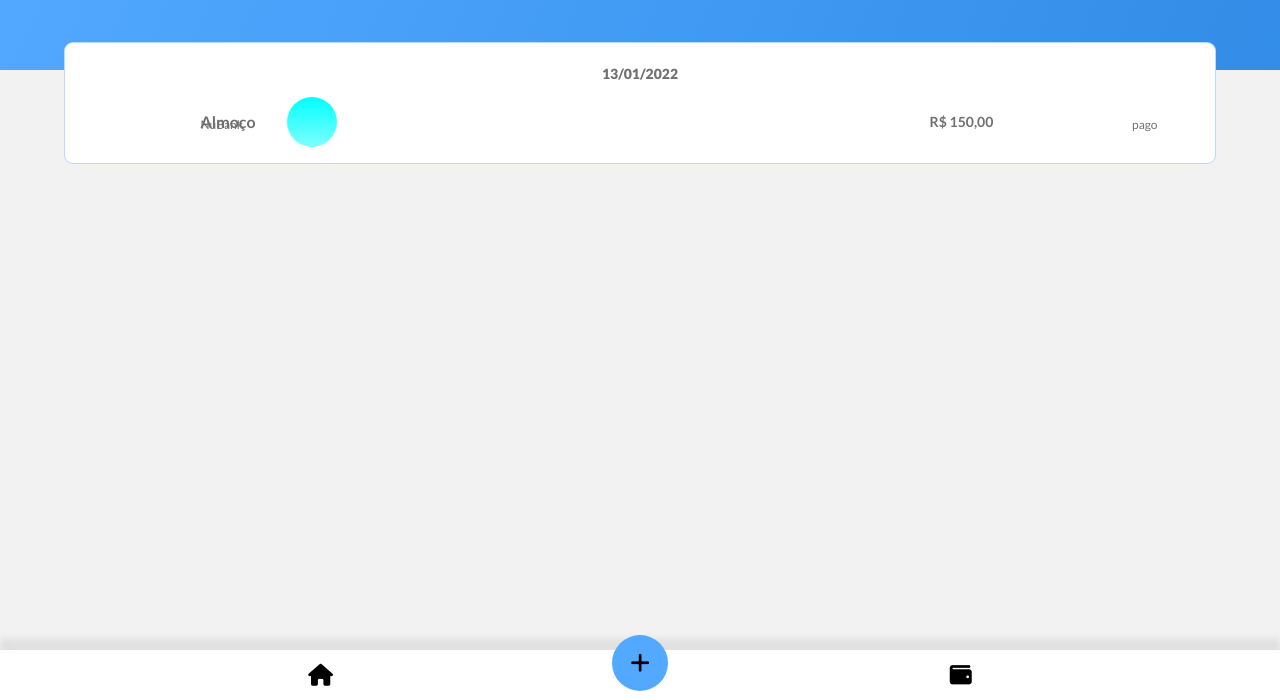
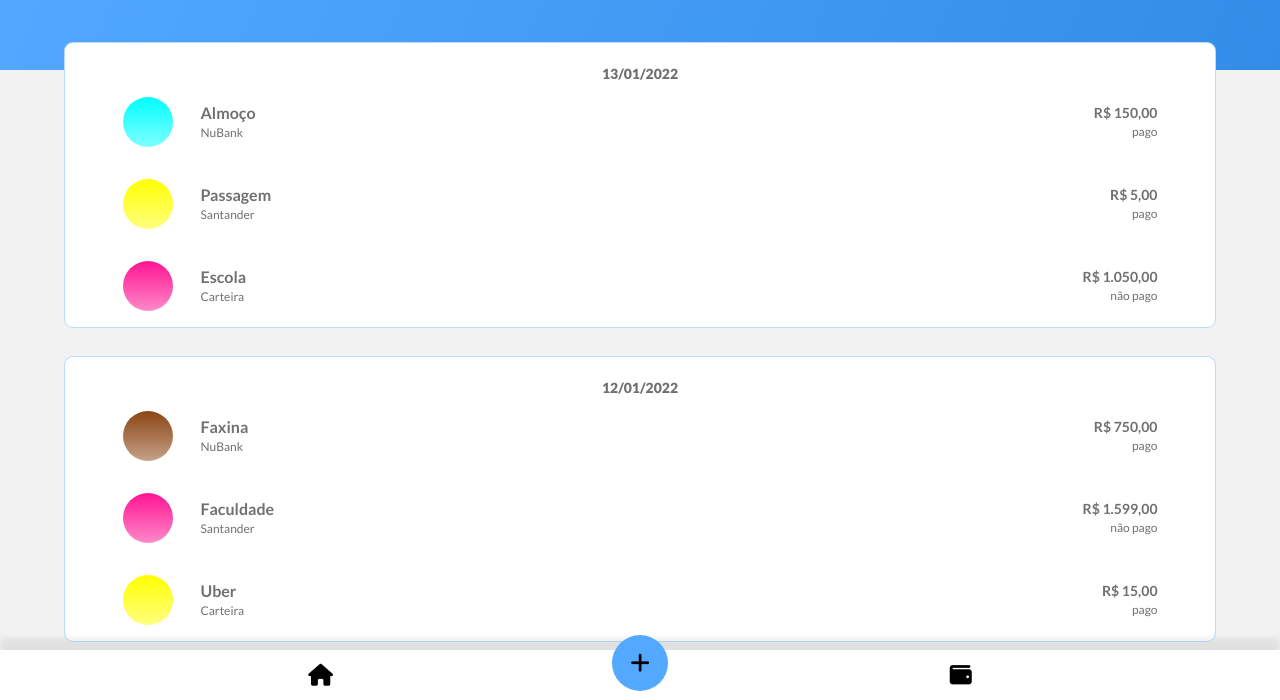
Before and after one commit to FehSouza/contas, a plain HTML site: page index.html in a window 1280 px wide. Shown: the part 100-800 px from the top of the page. Drawn offline with Linux system fonts and the light colour scheme.

Commit message:
alteracoes accounts e bill

```diff
--- a/src/components/AccountAdd/index.js
+++ /dev/null
@@ -1,51 +0,0 @@
-import { Element } from '../shared/Element/index.js';
-import { importCSS } from '../../utils/importCSS/index.js';
-
-importCSS('./src/components/AccountAdd/styles.css');
-
-export const AccountAdd = (properties) => {
-  const $accountWrapper = Element('div', { class: 'account-wrapper' });
-
-  for (const key in properties) {
-    if (key === 'category') {
-      const $categoryColor = Element('div', { class: 'account-category-color' });
-      if (properties[key] === 'food') $categoryColor.classList.add('color-cyan');
-      if (properties[key] === 'house') $categoryColor.classList.add('color-brown');
-      if (properties[key] === 'education') $categoryColor.classList.add('color-pink');
-      if (properties[key] === 'health') $categoryColor.classList.add('color-orange');
-      if (properties[key] === 'transport') $categoryColor.classList.add('color-yellow');
-      $accountWrapper.appendChild($categoryColor);
-    }
-
-    const $categoryAndWallet = Element('div', { class: 'account-category-and-wallet' });
-
-    if (key === 'typeCategory') {
-      const $category = Element('span', { class: 'account-category', children: properties[key] });
-      $categoryAndWallet.appendChild($category);
-    }
-
-    if (key === 'wallet') {
-      const $wallet = Element('span', { class: 'account-wallet', children: properties[key] });
-      $categoryAndWallet.appendChild($wallet);
-    }
-
-    $accountWrapper.appendChild($categoryAndWallet);
-
-    const $valueAndStatus = Element('div', { class: 'account-value-and-status' });
-
-    if (key === 'moneyValue') {
-      const value = new Intl.NumberFormat('pt-BR', { style: 'currency', currency: 'BRL' }).format(properties[key]);
-      const $value = Element('span', { class: 'account-value', children: value });
-      $valueAndStatus.appendChild($value);
-    }
-
-    if (key === 'status') {
-      const $status = Element('span', { class: 'account-status', children: properties[key] });
-      $valueAndStatus.appendChild($status);
-    }
-
-    $accountWrapper.appendChild($valueAndStatus);
-  }
-
-  return $accountWrapper;
-};
--- a/src/components/AccountsDay/index.js
+++ b/src/components/AccountsDay/index.js
@@ -1,20 +1,19 @@
 import { Element } from '../shared/Element/index.js';
 import { importCSS } from '../../utils/importCSS/index.js';
-import { AccountAdd } from '../AccountAdd/index.js';
+import { Bill } from '../Bill/index.js';
 
 importCSS('./src/components/AccountsDay/styles.css');
 
-export const AccountsDay = (properties) => {
+export const AccountsDay = (props) => {
   const $accountsDayWrapper = Element('div', { class: 'accounts-day-wrapper' });
 
-  for (const key in properties) {
-    if (key === 'date') {
-      const $date = Element('h3', { class: 'accounts-day-date', children: properties[key] });
-      $accountsDayWrapper.appendChild($date);
-    }
+  const $date = Element('h3', { class: 'accounts-day-date', children: props.date });
+  $accountsDayWrapper.appendChild($date);
+
+  for (const item of props.bills) {
+    const $bill = Bill(item);
+    $accountsDayWrapper.appendChild($bill);
   }
 
-  const $accountAdd = AccountAdd(properties);
-  $accountsDayWrapper.appendChild($accountAdd);
   return $accountsDayWrapper;
 };
--- /dev/null
+++ b/src/components/Bill/index.js
@@ -0,0 +1,33 @@
+import { Element } from '../shared/Element/index.js';
+import { importCSS } from '../../utils/importCSS/index.js';
+
+importCSS('./src/components/Bill/styles.css');
+
+export const Bill = ({ category, title, wallet, amount, status }) => {
+  const $accountWrapper = Element('div', { class: 'account-wrapper' });
+
+  const $category = Element('div', { class: 'account-category' });
+  if (category === 'food') $category.classList.add('color-cyan');
+  if (category === 'house') $category.classList.add('color-brown');
+  if (category === 'education') $category.classList.add('color-pink');
+  if (category === 'health') $category.classList.add('color-orange');
+  if (category === 'transport') $category.classList.add('color-yellow');
+  $accountWrapper.appendChild($category);
+
+  const $titleAndWallet = Element('div', { class: 'account-title-and-wallet' });
+  const $title = Element('span', { class: 'account-title', children: title });
+  $titleAndWallet.appendChild($title);
+  const $wallet = Element('span', { class: 'account-wallet', children: wallet });
+  $titleAndWallet.appendChild($wallet);
+  $accountWrapper.appendChild($titleAndWallet);
+
+  const $valueAndStatus = Element('div', { class: 'account-value-and-status' });
+  const value = new Intl.NumberFormat('pt-BR', { style: 'currency', currency: 'BRL' }).format(amount);
+  const $amount = Element('span', { class: 'account-value', children: value });
+  $valueAndStatus.appendChild($amount);
+  const $status = Element('span', { class: 'account-status', children: status });
+  $valueAndStatus.appendChild($status);
+  $accountWrapper.appendChild($valueAndStatus);
+
+  return $accountWrapper;
+};
--- a/src/components/AccountAdd/styles.css
+++ b/src/components/Bill/styles.css
@@ -7,7 +7,7 @@
   margin: 16px;
 }
 
-.account-category-color {
+.account-category {
   width: 50px;
   height: 50px;
   border-radius: 50px;
@@ -28,14 +28,14 @@
   background-image: linear-gradient(180deg, var(--category-transport-A100), var(--category-transport-A50));
 }
 
-.account-category-and-wallet {
+.account-title-and-wallet {
   display: flex;
   flex-direction: column;
   position: absolute;
   left: 78px;
 }
 
-.account-category {
+.account-title {
   font-size: 16px;
   font-weight: 700;
   color: var(--color-grey-100-A100);
--- a/src/pages/Home/index.js
+++ b/src/pages/Home/index.js
@@ -7,7 +7,25 @@ importCSS('./src/pages/Home/styles.css');
 
 export const Home = () => {
   const $header = Header(100000);
-  const $accountsDay = AccountsDay({ date: '13/01/2022', category: 'food', typeCategory: 'Almoço', wallet: 'NuBank', moneyValue: 150, status: 'pago' });
+  const $accountsDay = [
+    AccountsDay({
+      date: '13/01/2022',
+      bills: [
+        { category: 'food', title: 'Almoço', wallet: 'NuBank', amount: 150, status: 'pago' },
+        { category: 'transport', title: 'Passagem', wallet: 'Santander', amount: 5, status: 'pago' },
+        { category: 'education', title: 'Escola', wallet: 'Carteira', amount: 1050, status: 'não pago' },
+      ],
+    }),
+    AccountsDay({
+      date: '12/01/2022',
+      bills: [
+        { category: 'house', title: 'Faxina', wallet: 'NuBank', amount: 750, status: 'pago' },
+        { category: 'education', title: 'Faculdade', wallet: 'Santander', amount: 1599, status: 'não pago' },
+        { category: 'transport', title: 'Uber', wallet: 'Carteira', amount: 15, status: 'pago' },
+      ],
+    }),
+  ];
+
   const $containerAccountsPerDay = Element('div', {
     class: 'accounts-per-day-container',
     children: $accountsDay,
```
